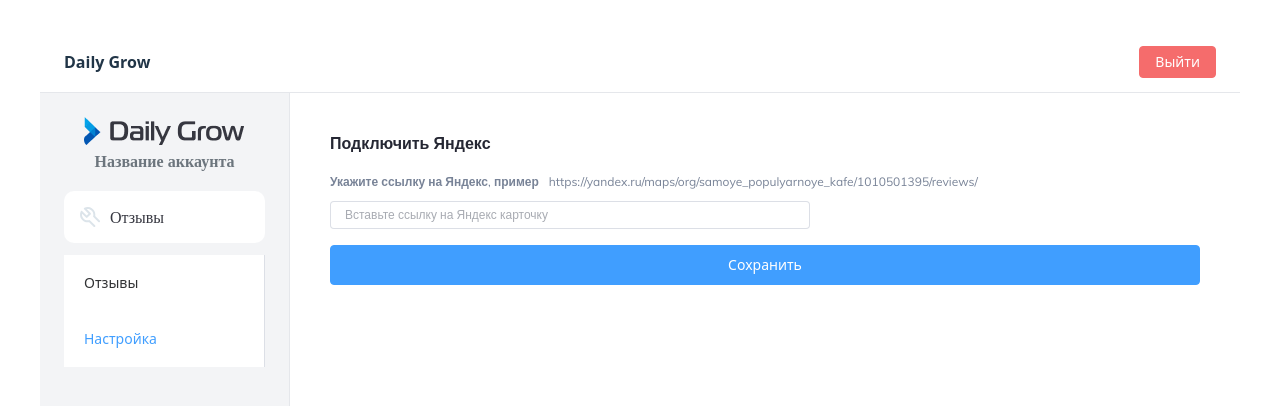
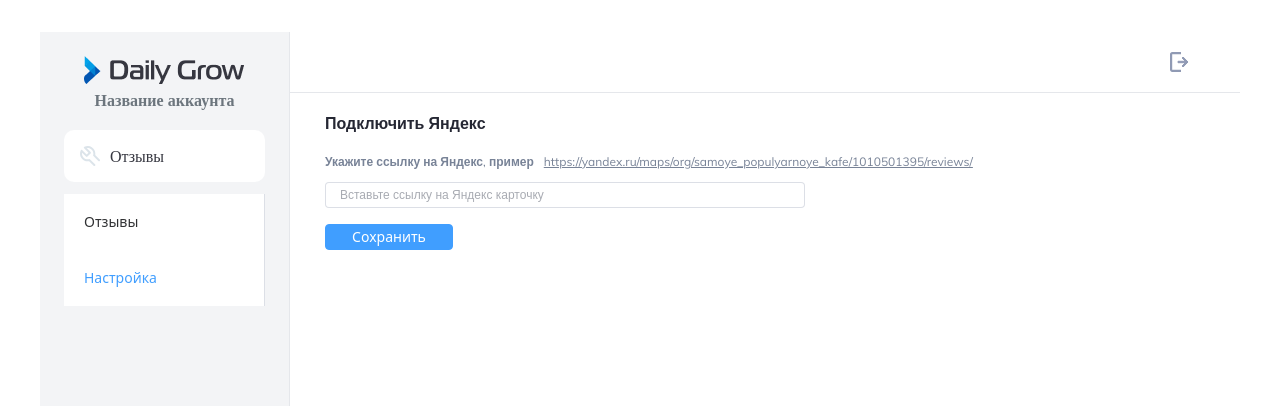
Before and after one commit to xcodervvax/imteria_testtask, a Vue app in the folder frontend/: page /account in a window 1280 px wide. Shown: the top 406 px of the page. Built offline with nearby package versions, Linux system fonts and the light colour scheme; sample sign-in values are in the browser's storage.

Commit message:
Working on Account page. Step2

```diff
--- /dev/null
+++ b/frontend/src/assets/styles/account-settings.css
@@ -0,0 +1,80 @@
+@import '@/assets/styles/style.css';
+
+
+.settings-wrapper {
+    width: 100%;
+
+    display: flex;
+    flex-direction: column;
+
+    padding: 20px 0px 0 35px;
+}
+
+.title {
+    font-family: Mulish, sans-serif;
+    font-size: 16px;
+    font-weight: 600;
+    line-height: 20px;
+
+    width: 100%;
+
+    display: inline-block;
+
+    margin-bottom: 20px;
+
+    color: var(--color-dark-blue);
+    text-align: start;
+}
+
+.settings-tooltip {
+    display: flex;
+    align-items: center;
+    justify-content: flex-start;
+
+    margin-bottom: 10px;
+}
+
+.settings-tooltip__text {
+    font-family: Mulish, sans-serif;
+    font-size: 12px;
+    font-weight: 600;
+
+    display: inline-block;
+
+    margin-right: 10px;
+
+    color: var(--color-gray1);
+}
+
+.settings-tooltip__link {
+    font-family: Mulish, sans-serif;
+    font-size: 12px;
+    font-weight: 400;
+
+    color: var(--color-gray1);
+    letter-spacing: 0px;
+    text-decoration: underline;
+}
+
+.ydx-input {
+    font-family: Mulish, sans-serif;
+    font-size: 12px;
+    font-weight: 400;
+
+    height: 26px;
+
+    border-radius: 6px;
+    color: var(--color-gray1);
+    letter-spacing: 0px;
+}
+
+.link-wrapper {
+    width: 480px;
+}
+
+.save-button {
+    height: 25px;
+    width: 128px;
+
+    margin-top: 16px;
+}
--- a/frontend/src/assets/styles/account.css
+++ b/frontend/src/assets/styles/account.css
@@ -14,7 +14,6 @@
     height: calc(100vh - 60px);
 }
 
-/* Sidebar */
 .sidebar {
     background: #f3f4f6;
     padding: 24px;
@@ -32,10 +31,8 @@
     color: var(--color-gray);
 }
 
-/* Content */
 .content {
-    padding: 40px;
-    background: #ffffff;
+    background-color: var(--color-white);
 }
 
 .reviews-container {
--- a/frontend/src/components/Account.vue
+++ b/frontend/src/components/Account.vue
@@ -8,9 +8,6 @@
 
 <template>
   <div class="account-layout">
-
-    <AppHeader />
-
     <div class="account-body">
 
       <!-- Левый блок -->
@@ -41,6 +38,7 @@
 
       <!-- Правый блок -->
       <main class="content">
+        <AppHeader />
         <AccountSettings />
       </main>
 
--- a/frontend/src/components/AccountSettings.vue
+++ b/frontend/src/components/AccountSettings.vue
@@ -30,6 +30,7 @@
 
     <div class="link-wrapper">
       <el-input
+          class="ydx-input"
           v-model="yandexUrl"
           placeholder="Вставьте ссылку на Яндекс карточку"
           size="large"
@@ -50,77 +51,5 @@
 </template>
 
 <style>
-@import '../assets/styles/style.css';
-
-.settings-wrapper {
-  width: 100%;
-
-  display: flex;
-  flex-direction: column;
-}
-
-.title {
-  font-family: Mulish, sans-serif;
-  font-size: 16px;
-  font-weight: 600;
-  line-height: 20px;
-
-  width: 100%;
-
-  display: inline-block;
-
-  margin-bottom: 20px;
-
-  color: var(--color-dark-blue);
-  text-align: start;
-}
-
-.settings-tooltip {
-  display: flex;
-  align-items: center;
-  justify-content: flex-start;
-
-  margin-bottom: 10px;
-}
-
-.settings-tooltip__text {
-  font-family: Mulish, sans-serif;
-  font-size: 12px;
-  font-weight: 600;
-
-  display: inline-block;
-
-  margin-right: 10px;
-
-  color: var(--color-gray1);
-}
-
-.settings-tooltip__link {
-  font-family: Mulish, sans-serif;
-  font-size: 12px;
-  font-weight: 400;
-
-  color: var(--color-gray1);
-  letter-spacing: 0px;
-}
-
-.el-input__inner {
-  font-family: Mulish, sans-serif;
-  font-size: 12px;
-  font-weight: 400;
-
-  height: 26px;
-
-  border-radius: 6px;
-  color: var(--color-gray1);
-  letter-spacing: 0px;
-}
-
-.link-wrapper {
-  width: 480px;
-}
-
-.save-button {
-  margin-top: 16px;
-}
+@import '../assets/styles/account-settings.css';
 </style>
--- a/frontend/src/components/AppHeader.vue
+++ b/frontend/src/components/AppHeader.vue
@@ -1,14 +1,18 @@
 <script setup lang="ts">
-import { useRouter } from 'vue-router';
-import { logout } from '@/composables/useAuthApi';
+import { defineAsyncComponent } from "vue";
+import { useUserRouter } from '@/composables/useUserRouter';
+import { useAuthStore } from "@/stores/auth";
 
-const router = useRouter();
+const Exit = defineAsyncComponent(() => import('../components/Exit.vue'));
+
+const { goToLogin } = useUserRouter();
+const auth = useAuthStore();
 
 const handleLogout = async () => {
   try {
-    await logout();
+    await auth.logout();
     localStorage.removeItem('token');
-    router.push('/login');
+    await goToLogin();
   } catch (e) {
     console.error(e);
   }
@@ -17,27 +21,30 @@
 
 <template>
   <header class="app-header">
-    <div class="logo">Daily Grow</div>
-
-    <el-button type="danger" @click="handleLogout">
-      Выйти
+    <el-button class="logout-btn" @click="handleLogout">
+      <Exit />
     </el-button>
   </header>
 </template>
 
-<style scoped>
+<style>
 .app-header {
   height: 60px;
   background: white;
   border-bottom: 1px solid #e5e7eb;
   display: flex;
   align-items: center;
-  justify-content: space-between;
+  justify-content: flex-end;
   padding: 0 24px;
 }
 
-.logo {
-  font-weight: bold;
-  font-size: 16px;
+.logout-btn {
+  border: none;
+  outline: none;
+}
+
+.logout-btn:hover {
+  background-color: transparent;
+  color: transparent;
 }
 </style>
--- /dev/null
+++ b/frontend/src/components/Exit.vue
@@ -0,0 +1,13 @@
+<script setup lang="ts">
+</script>
+
+<template>
+  <svg width="44" height="44" viewBox="0 0 44 44" fill="none" xmlns="http://www.w3.org/2000/svg">
+    <rect width="44" height="44" fill="white"/>
+    <path d="M15.2 29.7778H24V32H15.2C13.99 32 13 31 13 29.7778V14.2222C13 13 13.99 12 15.2 12H24V14.2222H15.2V29.7778Z" fill="#909AB4"/>
+    <path d="M26.1 17L25.113 18.0071L28.319 21.2857H21V22.7143H28.319L25.106 25.9929L26.1 27L31 22L26.1 17Z" fill="#909AB4" stroke="#909AB4"/>
+  </svg>
+</template>
+
+<style scoped>
+</style>
--- a/frontend/src/components/Login.vue
+++ b/frontend/src/components/Login.vue
@@ -92,6 +92,7 @@
           native-type="submit"
           :loading="auth.loading"
           block
+          class="login-btn"
       >
         {{ loginTitles.enterBtn }}
       </el-button>
--- a/frontend/src/components/Repair.vue
+++ b/frontend/src/components/Repair.vue
@@ -8,5 +8,4 @@
 </template>
 
 <style scoped>
-
 </style>
--- a/frontend/src/composables/useUserRouter.ts
+++ b/frontend/src/composables/useUserRouter.ts
@@ -18,6 +18,7 @@
         }
 
         await router.push(to);
+        ui.stopLoading();
     };
 
     const goToLogin = () => navigate({ name: 'login' });
```
